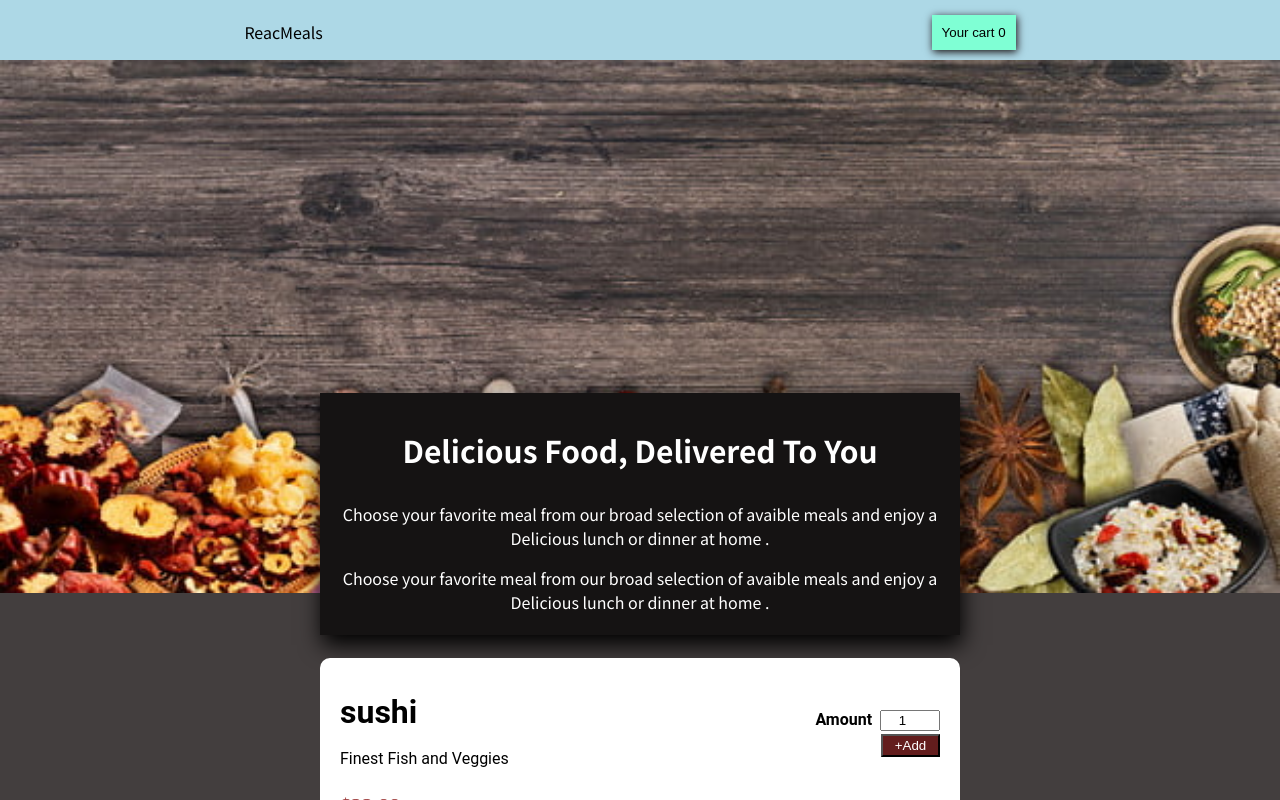
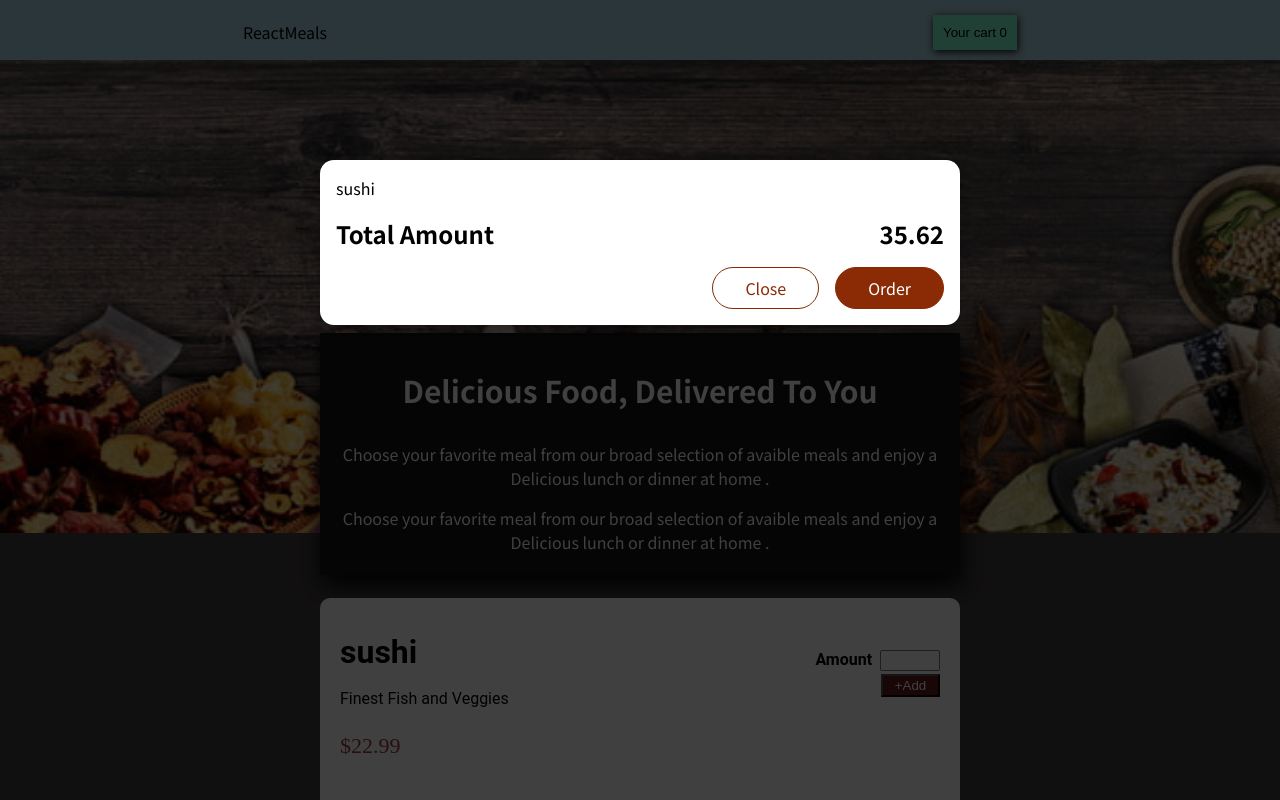
Before and after one commit to Rabbkhan/ecommerce-cart, a React (Create React App) app: page / in a window 1280 px wide. Shown: the top 800 px of the page. Built offline with nearby package versions, Linux system fonts and the light colour scheme.

Commit message:
adding modal part

```diff
--- a/public/index.html
+++ b/public/index.html
@@ -28,6 +28,7 @@
   </head>
   <body>
     <noscript>You need to enable JavaScript to run this app.</noscript>
+    <div id="overlays"></div>
     <div id="root"></div>
     <!--
       This HTML file is a template.
--- a/src/App.js
+++ b/src/App.js
@@ -1,10 +1,11 @@
 
 import Header from "./components/Layout/Header";
-import CartPageUI from "./components/Layout/CartPageUI";
-
+import Cart from "./components/Cart/cart";
+import CartPageUI from "./components/Cart/CartPageUI";
 function App() {
   return (
     <div>
+<Cart/>
 <Header/>
 <CartPageUI/>
     </div>
--- a/src/components/Layout/CartPageUI.js
+++ b/src/components/Cart/CartPageUI.js
@@ -1,5 +1,6 @@
 import React, { Fragment } from 'react'
 import carddesign from './CartPageUI.module.css'
+
 const CartPageUI = () => {
   const dummy = [
     {
@@ -10,15 +11,15 @@
   },
     {
     id:2,
-  title:'sushi',
-  description:'Finest Fish and Veggies',
-  price : '$22.99'
+  title:'biriyani',
+  description:'Finest met and rice',
+  price : '$21.99'
   },
     {
     id:3,
-  title:'sushi',
-  description:'Finest Fish and Veggies',
-  price : '$22.99'
+  title:'chicken kosa',
+  description:'Finest met and rice',
+  price : '$24.99'
   }
 ]
   return (
@@ -34,10 +35,10 @@
         <p className={carddesign.dollar}>{item.price}</p>
         <form className={carddesign.formdesign}>
           <label  htmlFor ="amount"><b>Amount &nbsp;</b></label>
-          <input className={carddesign.number} type='number' value={1}/><br/>
+          <input className={carddesign.number} type='number' min={1} max={5} /><br/>
           <button className={carddesign.btn}type='button'>+Add</button>
         </form>
-<hr></hr>
+        <hr></hr>
 
          </li>
         ))}
--- /dev/null
+++ b/src/components/Cart/cart.js
@@ -0,0 +1,31 @@
+import React from 'react';
+import classes from './cart.module.css';
+import Modal from '../UI/Modal';
+
+const Cart = (props) => {
+  const CartItems = (
+    <ul className={classes.cartitems}>
+      {[{ id: 1, name: 'sushi', amount: 12.99 }].map((item) => (
+        <li key={item.id}>{item.name}</li>
+      ))}
+    </ul>
+  );
+
+  return (
+    <Modal>
+      {CartItems}
+      <div className={classes.wrapping}>
+        <div className={classes.total}>
+          <span>Total Amount</span>
+          <span>35.62</span>
+        </div>
+        <div className={classes.actions}>
+          <button className={classes['button--alt']}>Close</button>
+          <button className={classes.button}>Order</button>
+        </div>
+      </div>
+    </Modal>
+  );
+};
+
+export default Cart;
--- /dev/null
+++ b/src/components/Cart/cart.module.css
@@ -0,0 +1,46 @@
+.cartitems {
+    list-style: none;
+    margin: 0;
+    padding: 0;
+    max-height: 20rem;
+    overflow: auto;
+  }
+
+  .total {
+    display: flex;
+    justify-content: space-between;
+    align-items: center;
+    font-weight: bold;
+    font-size: 1.5rem;
+    margin: 1rem 0;
+  }
+
+  .actions {
+    text-align: right;
+  }
+
+  .actions button {
+    font: inherit;
+    cursor: pointer;
+    background-color: transparent;
+    border: 1px solid #8a2b06;
+    padding: 0.5rem 2rem;
+    border-radius: 25px;
+    margin-left: 1rem;
+  }
+
+  .actions button:hover,
+  .actions button:active {
+    background-color: #5a1a01;
+    border-color: #5a1a01;
+    color: white;
+  }
+
+  .actions .button--alt {
+    color: #8a2b06;
+  }
+
+  .actions .button {
+    background-color: #8a2b06;
+    color: white;
+  }
--- a/src/components/Layout/Header.js
+++ b/src/components/Layout/Header.js
@@ -1,6 +1,6 @@
 import React, { Fragment } from 'react'
 import classes from  './Header.module.css'
-import banner from '../../images/banner.jpg'
+import Banner from '../../images/banner.jpg'
 const cart= '0';
 const Header = () => {
 
@@ -8,14 +8,14 @@
     <Fragment>
 <header className={classes.header}>
 <div className={classes.logo}>
-    ReacMeals
+    ReactMeals
 </div>
 <button className={classes.cart}>
     Your cart {cart}
 </button>
     </header>
     <div className={classes.banner}>
-<img src={banner}/>
+<img src={Banner} alt='banenr'/>
     </div>
     <div className={classes.card}>
         <h3 className={classes.h3}>Delicious Food, Delivered To You</h3>
--- a/src/components/Layout/Header.module.css
+++ b/src/components/Layout/Header.module.css
@@ -9,9 +9,10 @@
     height: 60px;
     text-align: center;
     align-items: center;
-    gap:180px;
+    gap: 180px;
+    position: fixed;
+    width: 100%;
     z-index: 10;
-
 }
 .cart{
     background-color: aquamarine;
--- /dev/null
+++ b/src/components/UI/Modal.js
@@ -0,0 +1,30 @@
+// Modal.js
+import React, { Fragment } from 'react';
+import ReactDOM from 'react-dom';
+import classes from './Modal.module.css';
+
+const Backdrop = () => {
+  return <div className={classes.backdrop}></div>;
+};
+
+const ModalOverlay = (props) => {
+  return (
+    <div className={classes.modal}>
+      <div className={classes.content}>{props.children}</div>
+    </div>
+  );
+};
+
+const PortalElement = document.getElementById('overlays');
+
+const Modal = (props) => {
+  return ReactDOM.createPortal(
+    <Fragment>
+      <Backdrop />
+      <ModalOverlay>{props.children}</ModalOverlay>
+    </Fragment>,
+    PortalElement
+  );
+};
+
+export default Modal;
--- /dev/null
+++ b/src/components/UI/Modal.module.css
@@ -0,0 +1,40 @@
+.backdrop {
+    position: fixed;
+    top: 0;
+    left: 0;
+    width: 100%;
+    height: 100vh;
+    z-index: 20;
+    background-color: rgba(0, 0, 0, 0.75);
+  }
+
+  .modal {
+    position: fixed;
+    top: 20vh;
+    left: 5%;
+    width: 90%;
+    background-color: white;
+    padding: 1rem;
+    border-radius: 14px;
+    box-shadow: 0 2px 8px rgba(0, 0, 0, 0.25);
+    z-index: 30;
+    animation: slide-down 300ms ease-out forwards;
+  }
+
+  @media (min-width: 768px) {
+    .modal {
+      width: 40rem;
+      left: calc(50% - 20rem);
+    }
+  }
+
+  @keyframes slide-down {
+    from {
+      opacity: 0;
+      transform: translateY(-3rem);
+    }
+    to {
+      opacity: 1;
+      transform: translateY(0);
+    }
+  }
```
Also changed, not shown: src/components/Cart/CartPageUI.module.css (renamed from src/components/Layout/CartPageUI.module.css).
